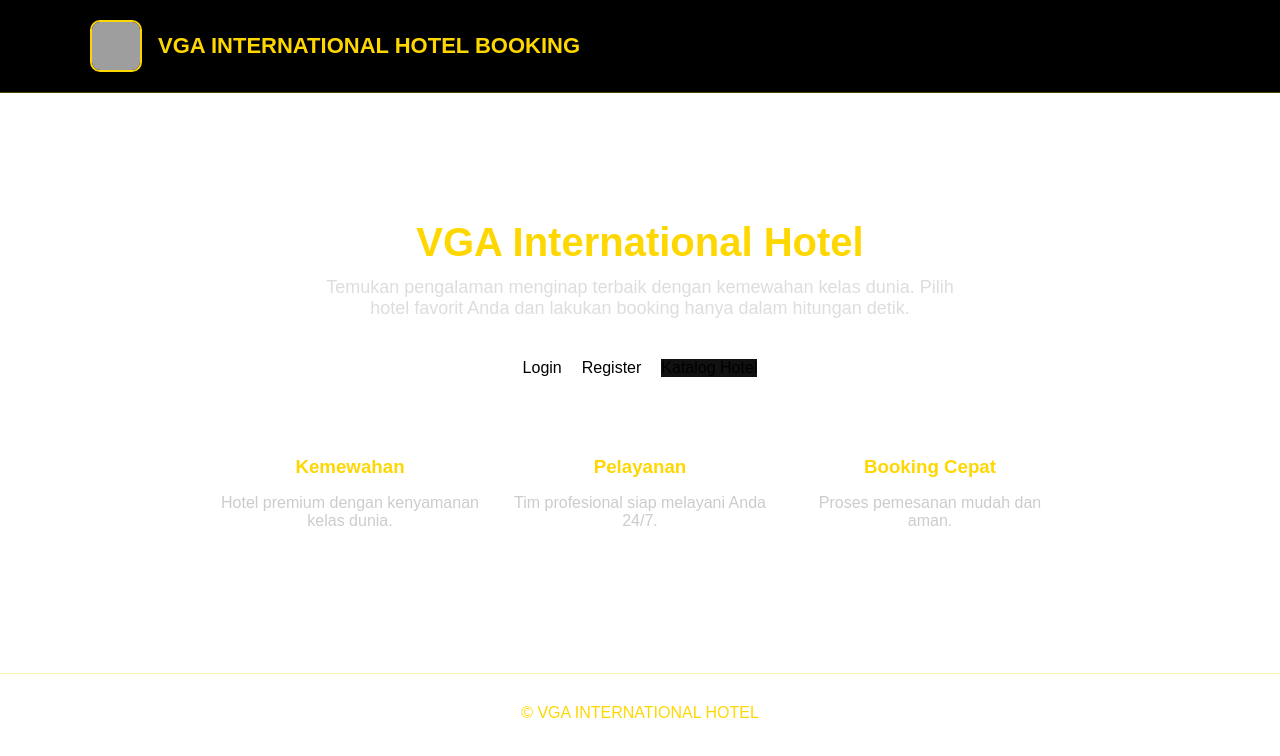
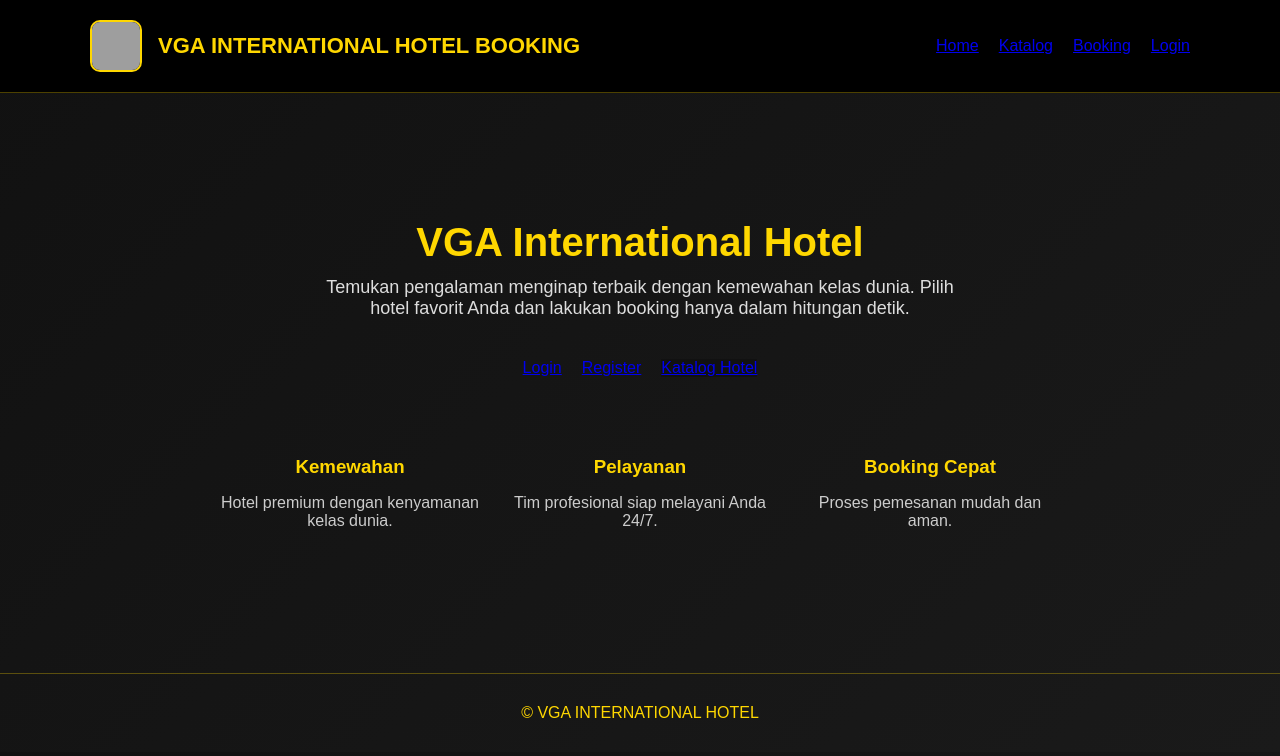
Before and after one commit to VGA2319/VGA, a Next.js app in the folder frontend/: page / in a window 1280 px wide. Shown: the top 756 px of the page. Built offline with nearby package versions, Linux system fonts and the light colour scheme; grey boxes are pictures that could not be loaded.

Commit message:
gery: update globals.css tahap 1

```diff
--- a/frontend/app/globals.css
+++ b/frontend/app/globals.css
@@ -1,8 +1,6 @@
 body {
   margin: 0;
-  font-family: Arial, sans-serif;
+  font-family: "Poppins", Arial, sans-serif;
+  background: linear-gradient(135deg, #111, #1a1a1a);
+  color: white;
 }
-a {
-  text-decoration: none;
-  color: black;
-}
```
